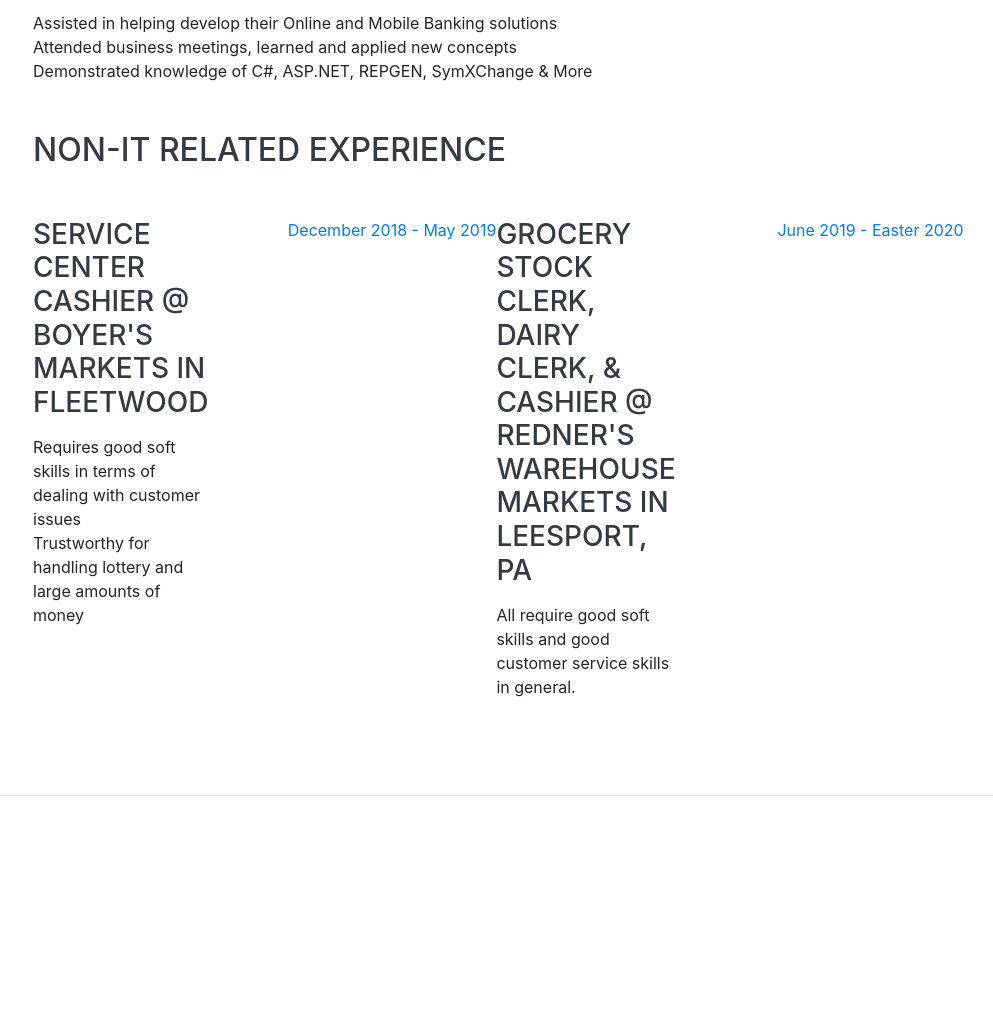
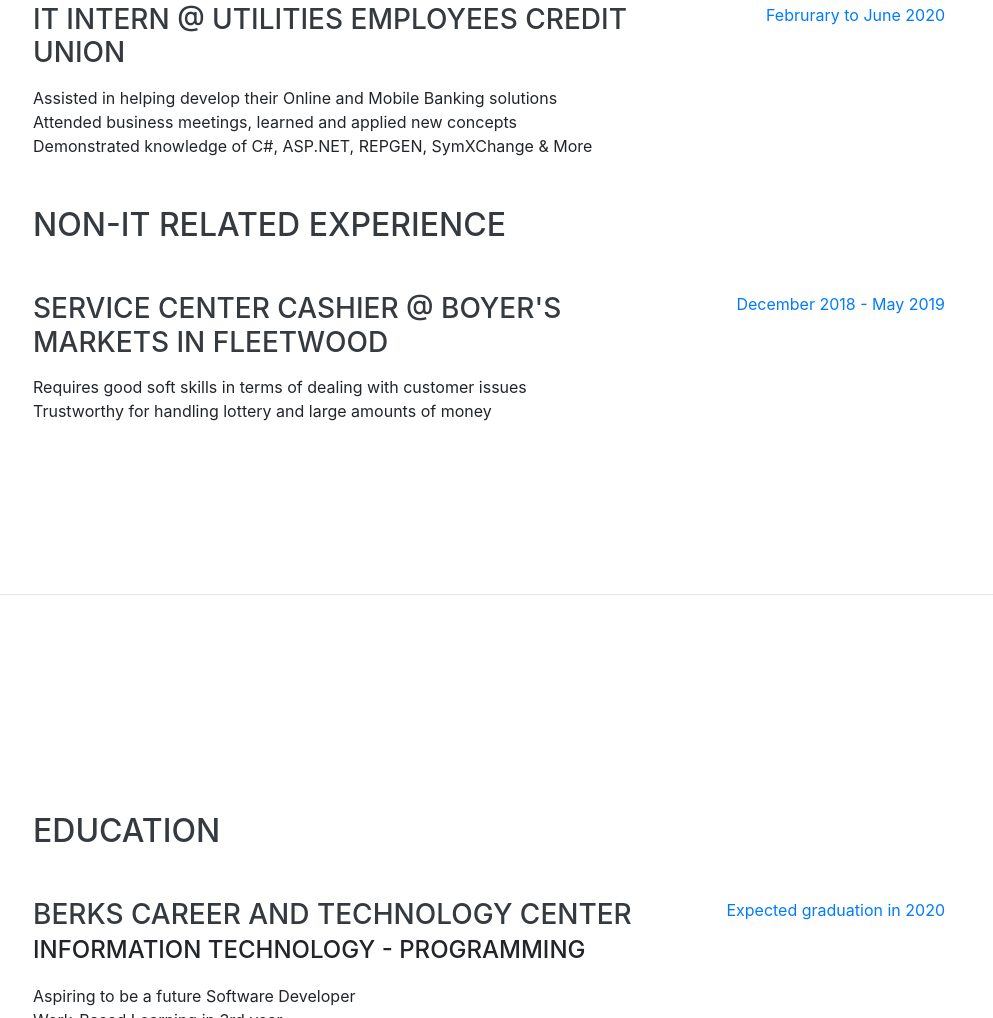
Before and after one commit to nickiscool-github/nickiscool.cool, a website with bundled scripts: page index.html in a window 1280 px wide. Shown: the part 1889-2907 px from the top of the page, without its empty margins (287-1280 px from the left). Built offline with nearby package versions, Linux system fonts and the light colour scheme; a web font is replaced by a local one.

Commit message:
Update index.html

```diff
--- a/index.html
+++ b/index.html
@@ -184,15 +184,6 @@
                 </div>
                 <div class="resume-date text-md-right">
                     <span class="text-primary">December 2018 - May 2019</span>
-                </div>
-
-                <div class="resume-content">
-                    <h3 class="mb-0">Grocery Stock Clerk, Dairy Clerk, & Cashier @ Redner's Warehouse Markets in Leesport, PA</h3>
-                    <div class="subheading mb-3"></div>
-                    <div>All require good soft skills and good customer service skills in general.</div>
-                </div>
-                <div class="resume-date text-md-right">
-                    <span class="text-primary">June 2019 - Easter 2020</span>
                 </div>
               </div>
           </div>
```
